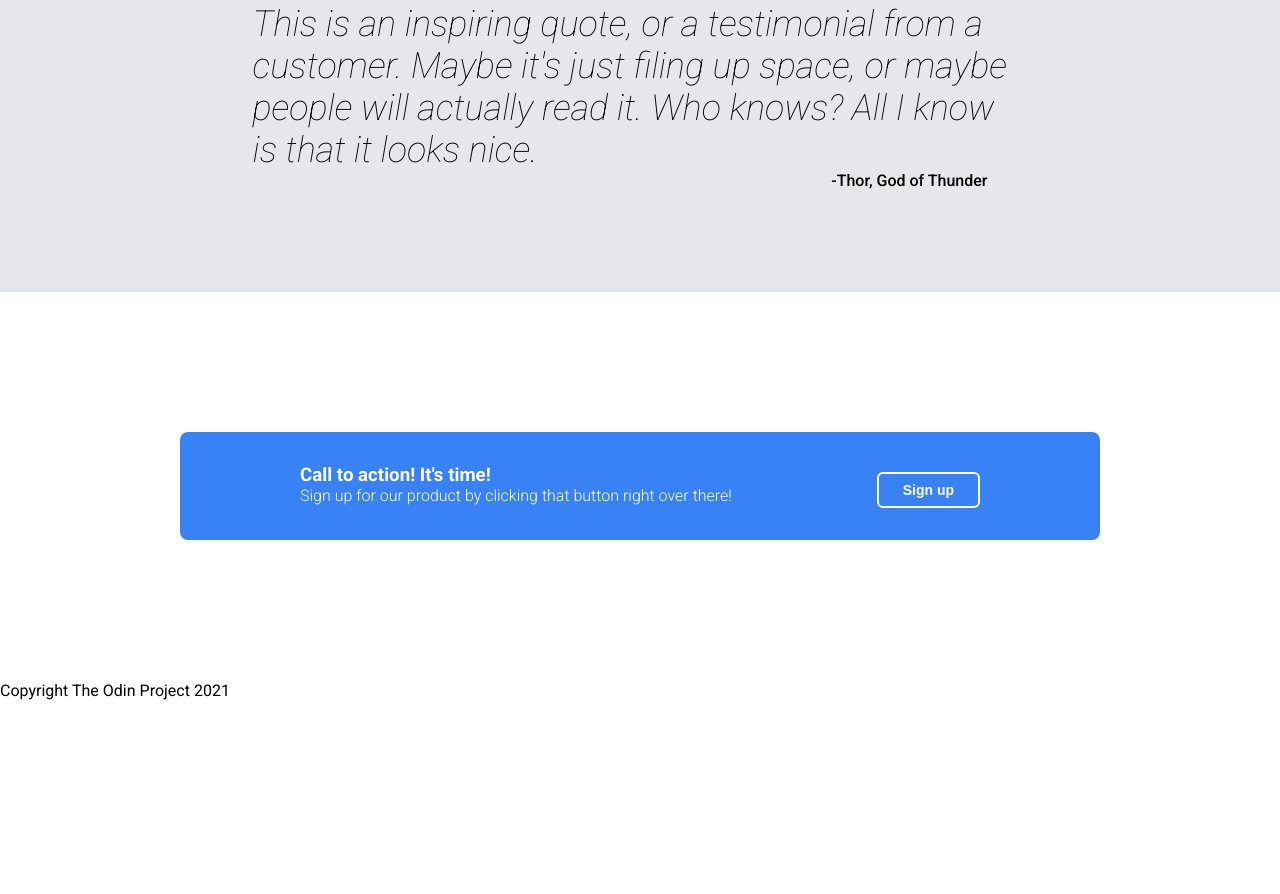
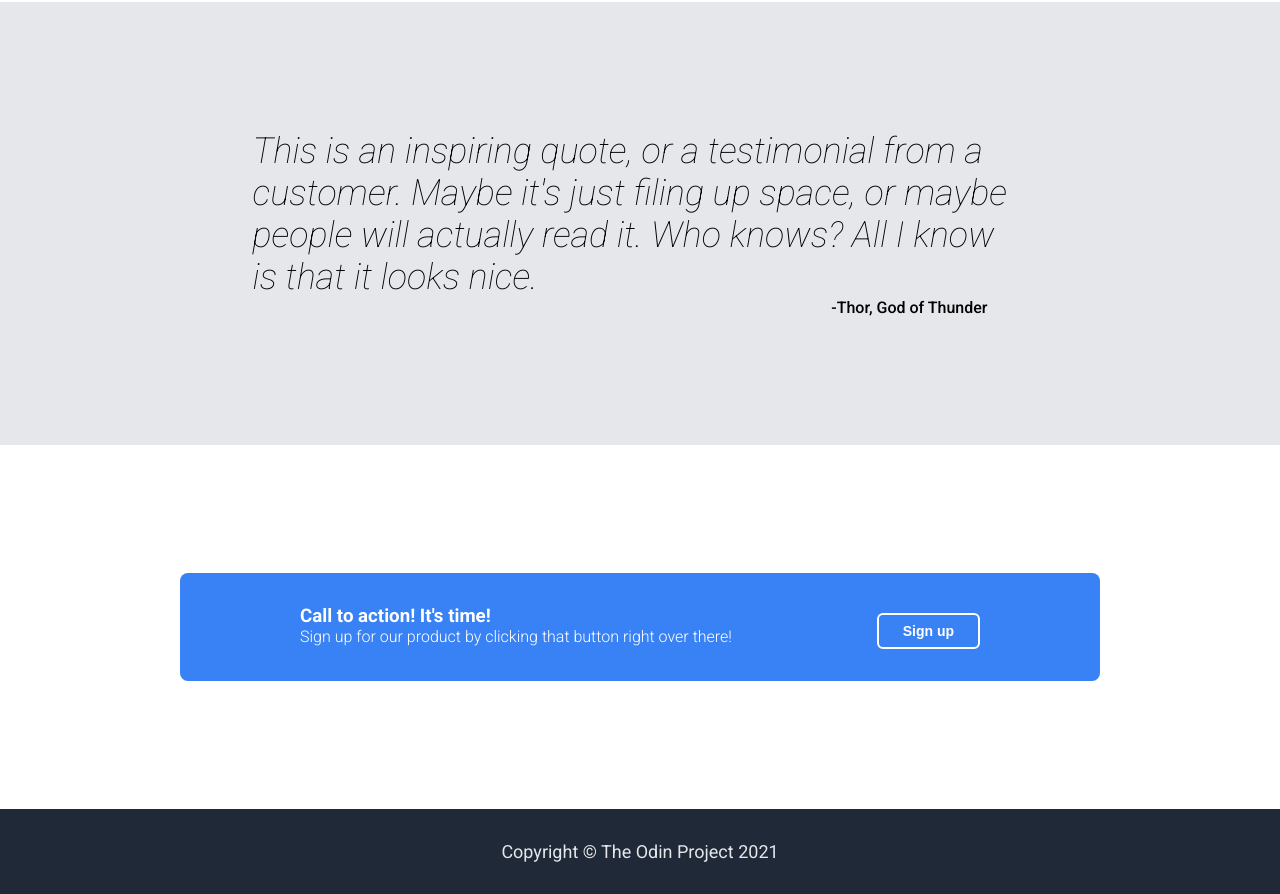
Before and after one commit to danielz0102/landing-page, a plain HTML site: page index.html in a window 1280 px wide. Shown: the part 900-1794 px from the top of the page. Before the commit the page ends 1600 px from the top, so only its background shows below. Drawn offline with Linux system fonts and the light colour scheme.

Commit message:
Style footer

```diff
--- a/index.html
+++ b/index.html
@@ -73,6 +73,6 @@
         </article>
     </main>
 
-    <footer>Copyright The Odin Project 2021</footer>
+    <footer><p class="hero-secondary-text">Copyright © The Odin Project 2021</p></footer>
 </body>
 </html>
--- a/style.css
+++ b/style.css
@@ -7,7 +7,7 @@
 }
 
 body {
-    height: 200vh;
+    height: auto;
     display: flex;
     flex-direction: column;
     font-family: Roboto, sans-serif;
@@ -21,6 +21,7 @@ header {
     flex-direction: column;
     padding: 0 128px;
     gap: 64px;
+    padding-bottom: 128px;
 }
 
 nav {
@@ -46,7 +47,6 @@ a {
 
 .header__downside {
     display: flex;
-    padding-bottom: 88px;
     justify-content: space-between;
 }
 
@@ -115,6 +115,7 @@ article {
 .cards-container {
     display: flex;
     gap: 32px;
+    padding-bottom: 128px;
 }
 
 .card {
@@ -136,6 +137,7 @@ article {
 .quote-section {
     background-color: #e5e7eb;
     align-content: center;
+    padding: 128px 0;
 }
 
 .quote-text {
@@ -166,6 +168,7 @@ figcaption cite {
     display: flex;
     justify-content: center;
     align-items: center;
+    padding: 128px 0;
 }
 
 .cta-box {
@@ -187,3 +190,11 @@ figcaption cite {
     border: #fff solid 2px;
     color: #fff;
 }
+
+/* footer */
+
+footer {
+    background-color: #1f2937;
+    text-align: center;
+    padding: 32px 0;
+}
```
